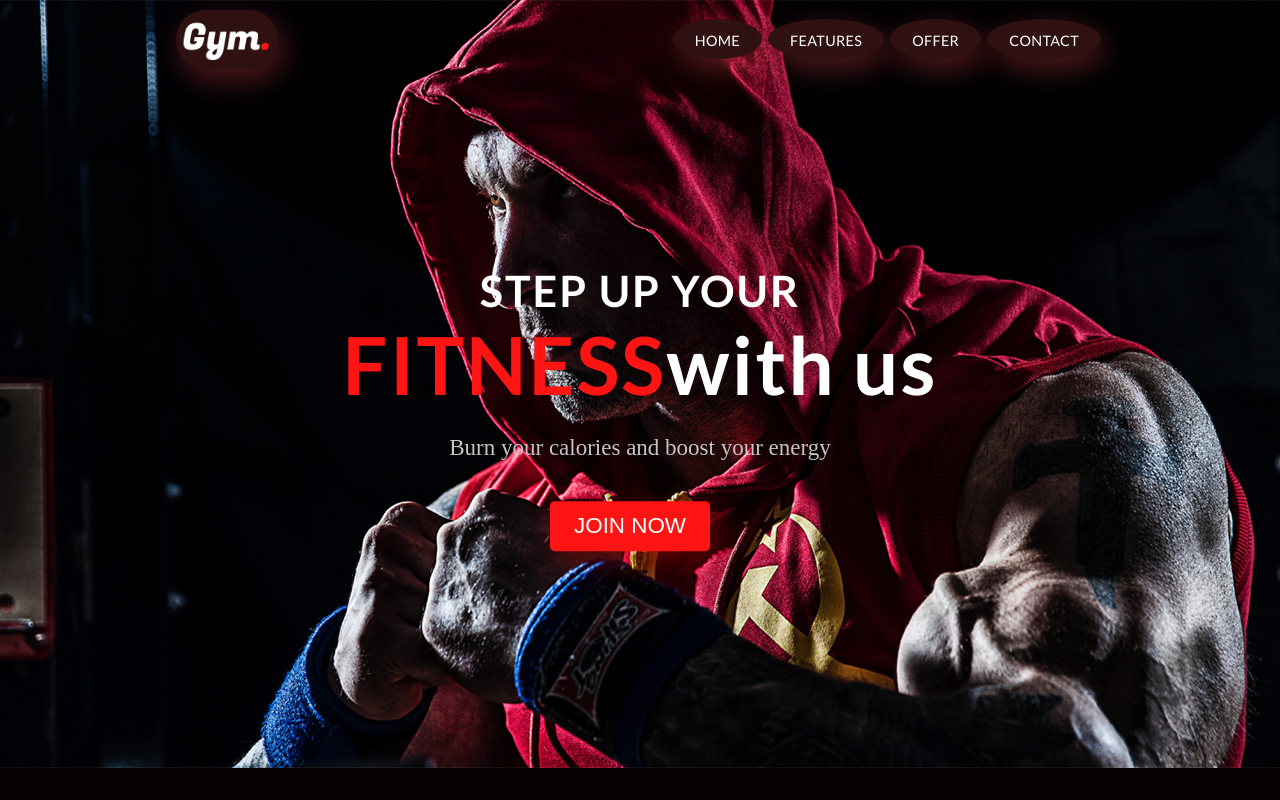
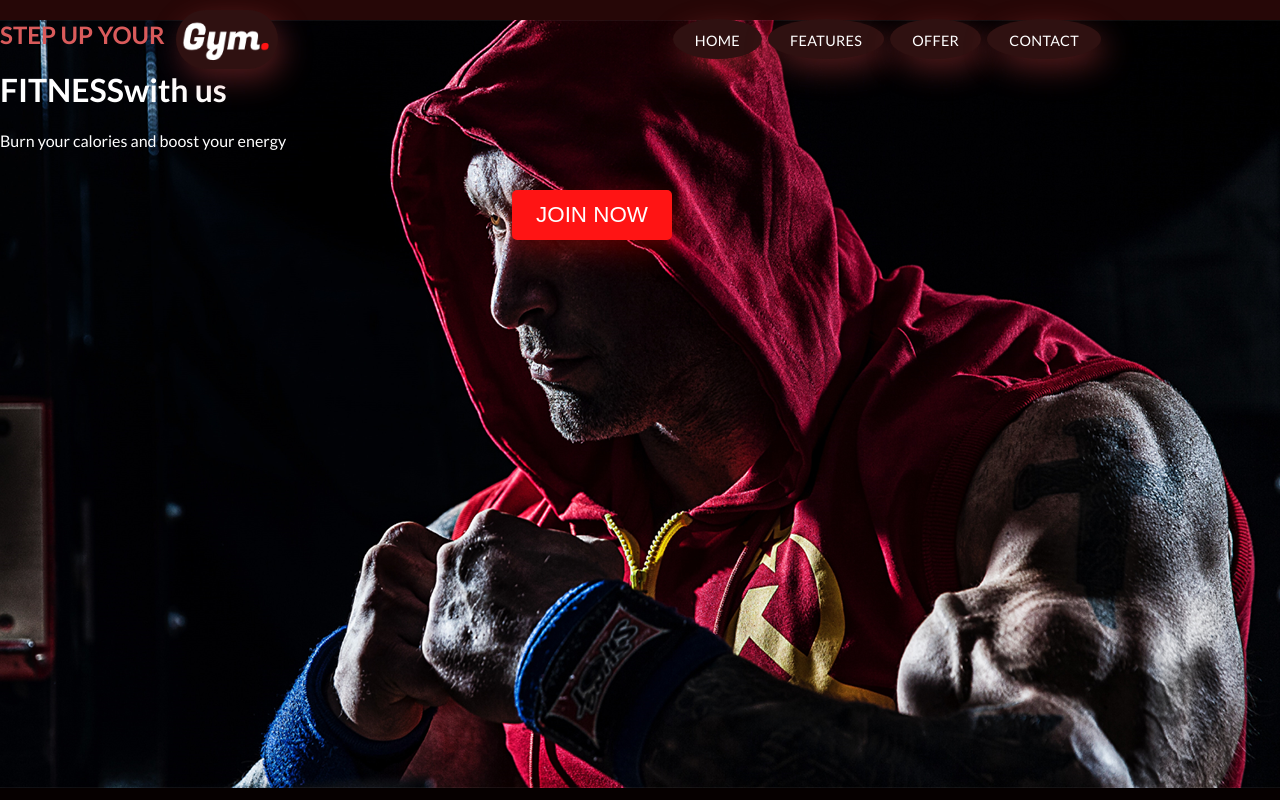
Before and after one commit to nikhil2982001/Dot_eVenture, a React (Vite) app: page / in a window 1280 px wide. Shown: the top 800 px of the page. Built offline with nearby package versions, Linux system fonts and the light colour scheme.

Commit message:
Update index.css

```diff
--- a/src/index.css
+++ b/src/index.css
@@ -83,37 +83,7 @@ nav .menu-btn,
 .menu-icon {
   display: none;
 }
-.name {
-  text-align: center;
-  font-family: "Montserrat", "sans-serif";
-  width: 900px;
-  position: absolute;
-  left: 50%;
-  top: 55%;
-  transform: translate(-50%, -55%);
-  max-width: 100%;
-}
-.name span {
-  color: #ff1414;
-}
-.name .details {
-  font-size: 23px;
-  color: #c5c5c5;
-}
-.name h2 {
-  font-family: "Lato", "sans-serif";
-  font-size: 2.7rem;
-  margin: 0px;
-  letter-spacing: 2px;
-  color: #ffffff;
-}
-.name h1 {
-  font-family: "Lato";
-  font-size: 5rem;
-  margin: 0px;
-  letter-spacing: 2px;
-  color: #ffffff;
-}
+
 .header-btns {
   display: flex;
   margin-top: 40px;
```
